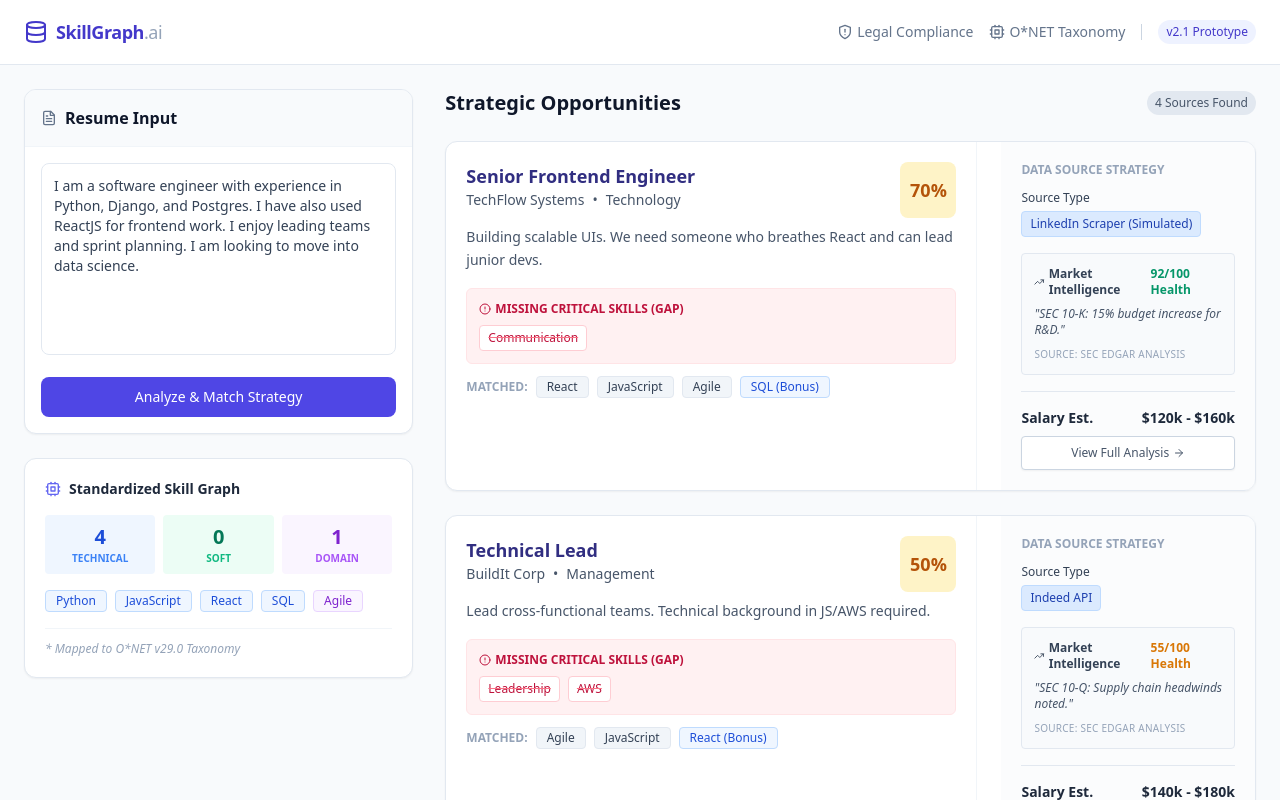
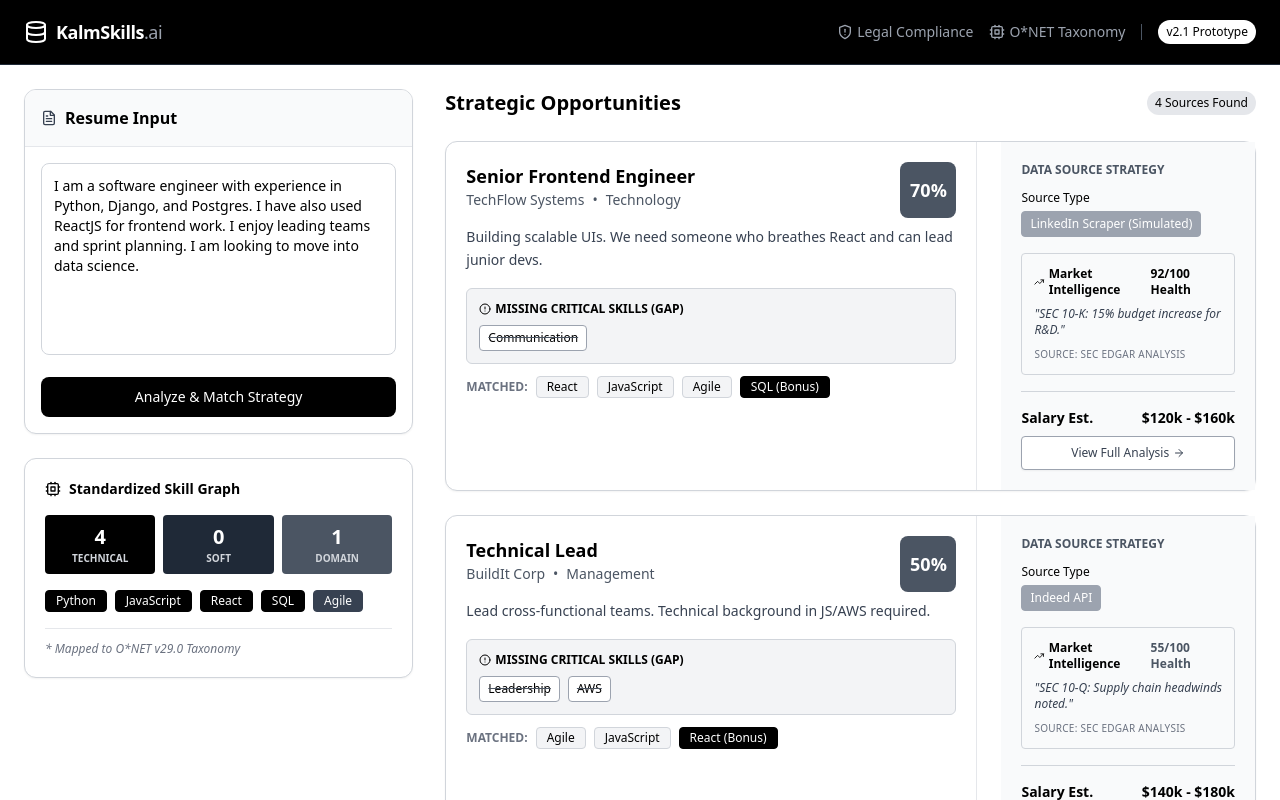
Before and after one commit to admosley95-jpg/KalmSkills, a React (Vite) app: page / in a window 1280 px wide. Both pictures are taken after a click on the button "Analyze & Match Strategy". Shown: the top 800 px of the page. Built offline with nearby package versions, Linux system fonts and the light colour scheme.

Commit message:
Rebrand to KalmSkills with black and white color scheme

```diff
--- a/src/ResumeJobMatcher.jsx
+++ b/src/ResumeJobMatcher.jsx
@@ -100,12 +100,12 @@ const JOB_DATABASE = [
 
 const Badge = ({ children, type = 'neutral', className = '' }) => {
   const styles = {
-    neutral: 'bg-slate-100 text-slate-700 border-slate-200',
-    success: 'bg-emerald-50 text-emerald-700 border-emerald-200',
-    warning: 'bg-amber-50 text-amber-700 border-amber-200',
-    danger: 'bg-rose-50 text-rose-700 border-rose-200',
-    info: 'bg-blue-50 text-blue-700 border-blue-200',
-    purple: 'bg-purple-50 text-purple-700 border-purple-200',
+    neutral: 'bg-gray-100 text-black border-gray-300',
+    success: 'bg-gray-200 text-black border-gray-400',
+    warning: 'bg-gray-300 text-black border-gray-500',
+    danger: 'bg-black text-white border-black',
+    info: 'bg-black text-white border-black',
+    purple: 'bg-gray-700 text-white border-gray-700',
   };
 
   return (
@@ -120,17 +120,17 @@ const MarketSignalCard = ({ company }) => {
   if (!data) return null;
 
   return (
-    <div className="mt-3 p-3 bg-slate-50 rounded border border-slate-200 text-xs">
+    <div className="mt-3 p-3 bg-gray-50 rounded border border-gray-300 text-xs">
       <div className="flex items-center justify-between mb-2">
-        <span className="font-semibold text-slate-700 flex items-center">
+        <span className="font-semibold text-black flex items-center">
           <TrendingUp className="w-3 h-3 mr-1" /> Market Intelligence
         </span>
-        <span className={`font-bold ${data.healthScore > 80 ? 'text-emerald-600' : 'text-amber-600'}`}>
+        <span className={`font-bold ${data.healthScore > 80 ? 'text-black' : 'text-gray-600'}`}>
           {data.healthScore}/100 Health
         </span>
       </div>
-      <p className="text-slate-600 italic">"{data.signal}"</p>
-      <div className="mt-2 flex items-center text-[10px] text-slate-400 uppercase tracking-wide">
+      <p className="text-gray-700 italic">"{data.signal}"</p>
+      <div className="mt-2 flex items-center text-[10px] text-gray-500 uppercase tracking-wide">
         Source: SEC EDGAR Analysis
       </div>
     </div>
@@ -229,19 +229,19 @@ export default function ResumeJobMatcher() {
   }, [extractedSkills]);
 
   return (
-    <div className="min-h-screen bg-slate-50 text-slate-900 font-sans">
+    <div className="min-h-screen bg-white text-black font-sans">
       {/* Top Nav */}
-      <header className="bg-white border-b border-slate-200 sticky top-0 z-10">
+      <header className="bg-black border-b border-gray-800 sticky top-0 z-10">
         <div className="max-w-7xl mx-auto px-6 h-16 flex items-center justify-between">
-          <div className="flex items-center space-x-2 text-indigo-700">
+          <div className="flex items-center space-x-2 text-white">
             <Database className="w-6 h-6" />
-            <span className="font-bold text-lg tracking-tight">SkillGraph<span className="text-slate-400 font-normal">.ai</span></span>
+            <span className="font-bold text-lg tracking-tight">KalmSkills<span className="text-gray-400 font-normal">.ai</span></span>
           </div>
-          <div className="flex items-center space-x-4 text-sm font-medium text-slate-500">
-            <span className="flex items-center hover:text-indigo-600 cursor-pointer"><ShieldAlert className="w-4 h-4 mr-1" /> Legal Compliance</span>
-            <span className="flex items-center hover:text-indigo-600 cursor-pointer"><Cpu className="w-4 h-4 mr-1" /> O*NET Taxonomy</span>
-            <div className="h-4 w-px bg-slate-300"></div>
-            <span className="text-xs bg-indigo-50 text-indigo-700 px-2 py-1 rounded-full">v2.1 Prototype</span>
+          <div className="flex items-center space-x-4 text-sm font-medium text-gray-400">
+            <span className="flex items-center hover:text-white cursor-pointer"><ShieldAlert className="w-4 h-4 mr-1" /> Legal Compliance</span>
+            <span className="flex items-center hover:text-white cursor-pointer"><Cpu className="w-4 h-4 mr-1" /> O*NET Taxonomy</span>
+            <div className="h-4 w-px bg-gray-600"></div>
+            <span className="text-xs bg-white text-black px-2 py-1 rounded-full">v2.1 Prototype</span>
           </div>
         </div>
       </header>
@@ -250,15 +250,15 @@ export default function ResumeJobMatcher() {
 
         {/* LEFT: Resume & Profile Analysis */}
         <div className="lg:col-span-4 space-y-6">
-          <div className="bg-white rounded-xl shadow-sm border border-slate-200 overflow-hidden">
-            <div className="p-4 border-b border-slate-100 bg-slate-50 flex justify-between items-center">
+          <div className="bg-white rounded-xl shadow-sm border border-gray-300 overflow-hidden">
+            <div className="p-4 border-b border-gray-200 bg-gray-50 flex justify-between items-center">
               <h2 className="font-semibold flex items-center">
-                <FileText className="w-4 h-4 mr-2 text-slate-500" /> Resume Input
+                <FileText className="w-4 h-4 mr-2 text-gray-700" /> Resume Input
               </h2>
             </div>
             <div className="p-4">
               <textarea
-                className="w-full h-48 p-3 text-sm border border-slate-200 rounded-lg focus:ring-2 focus:ring-indigo-500 outline-none resize-none text-slate-700"
+                className="w-full h-48 p-3 text-sm border border-gray-300 rounded-lg focus:ring-2 focus:ring-black outline-none resize-none text-black"
                 value={resumeText}
                 onChange={(e) => setResumeText(e.target.value)}
                 placeholder="Paste resume text here..."
@@ -266,7 +266,7 @@ export default function ResumeJobMatcher() {
               <button
                 onClick={runAnalysis}
                 disabled={isAnalyzing}
-                className="mt-4 w-full py-2.5 bg-indigo-600 hover:bg-indigo-700 text-white rounded-lg font-medium text-sm transition-all flex items-center justify-center"
+                className="mt-4 w-full py-2.5 bg-black hover:bg-gray-800 text-white rounded-lg font-medium text-sm transition-all flex items-center justify-center"
               >
                 {isAnalyzing ? 'Processing NLP...' : 'Analyze & Match Strategy'}
               </button>
@@ -275,23 +275,23 @@ export default function ResumeJobMatcher() {
 
           {/* Skill Taxonomy Visualization */}
           {extractedSkills.length > 0 && stats && (
-            <div className="bg-white rounded-xl shadow-sm border border-slate-200 p-5 animate-in fade-in slide-in-from-bottom-4">
-              <h3 className="font-semibold text-sm text-slate-800 mb-4 flex items-center">
-                <Cpu className="w-4 h-4 mr-2 text-indigo-500" /> Standardized Skill Graph
+            <div className="bg-white rounded-xl shadow-sm border border-gray-300 p-5 animate-in fade-in slide-in-from-bottom-4">
+              <h3 className="font-semibold text-sm text-black mb-4 flex items-center">
+                <Cpu className="w-4 h-4 mr-2 text-black" /> Standardized Skill Graph
               </h3>
 
               <div className="flex space-x-2 mb-4 text-center">
-                <div className="flex-1 bg-blue-50 rounded p-2">
-                  <div className="text-xl font-bold text-blue-700">{stats.hard}</div>
-                  <div className="text-[10px] uppercase text-blue-500 font-bold">Technical</div>
+                <div className="flex-1 bg-black rounded p-2">
+                  <div className="text-xl font-bold text-white">{stats.hard}</div>
+                  <div className="text-[10px] uppercase text-gray-300 font-bold">Technical</div>
                 </div>
-                <div className="flex-1 bg-emerald-50 rounded p-2">
-                  <div className="text-xl font-bold text-emerald-700">{stats.soft}</div>
-                  <div className="text-[10px] uppercase text-emerald-500 font-bold">Soft</div>
+                <div className="flex-1 bg-gray-800 rounded p-2">
+                  <div className="text-xl font-bold text-white">{stats.soft}</div>
+                  <div className="text-[10px] uppercase text-gray-300 font-bold">Soft</div>
                 </div>
-                <div className="flex-1 bg-purple-50 rounded p-2">
-                  <div className="text-xl font-bold text-purple-700">{stats.domain}</div>
-                  <div className="text-[10px] uppercase text-purple-500 font-bold">Domain</div>
+                <div className="flex-1 bg-gray-600 rounded p-2">
+                  <div className="text-xl font-bold text-white">{stats.domain}</div>
+                  <div className="text-[10px] uppercase text-gray-300 font-bold">Domain</div>
                 </div>
               </div>
 
@@ -306,7 +306,7 @@ export default function ResumeJobMatcher() {
                 ))}
               </div>
 
-              <div className="mt-4 pt-3 border-t border-slate-100 text-xs text-slate-400 italic">
+              <div className="mt-4 pt-3 border-t border-gray-200 text-xs text-gray-500 italic">
                 * Mapped to O*NET v29.0 Taxonomy
               </div>
             </div>
@@ -316,29 +316,29 @@ export default function ResumeJobMatcher() {
         {/* RIGHT: Job Matching Engine */}
         <div className="lg:col-span-8">
           {!processedMatches ? (
-            <div className="h-full flex flex-col items-center justify-center text-slate-400 border-2 border-dashed border-slate-200 rounded-xl min-h-[400px] bg-slate-50/50">
+            <div className="h-full flex flex-col items-center justify-center text-gray-400 border-2 border-dashed border-gray-300 rounded-xl min-h-[400px] bg-gray-50">
               <Briefcase className="w-16 h-16 mb-4 opacity-20" />
               <p>Ready to execute matching strategy.</p>
             </div>
           ) : (
             <div className="space-y-6">
               <div className="flex items-center justify-between">
-                <h2 className="text-xl font-bold text-slate-900">Strategic Opportunities</h2>
-                <span className="text-xs font-medium bg-slate-200 text-slate-600 px-2 py-1 rounded-full">
+                <h2 className="text-xl font-bold text-black">Strategic Opportunities</h2>
+                <span className="text-xs font-medium bg-gray-200 text-black px-2 py-1 rounded-full">
                   {processedMatches.length} Sources Found
                 </span>
               </div>
 
               {processedMatches.map((job) => (
-                <div key={job.id} className="bg-white rounded-xl shadow-sm border border-slate-200 hover:shadow-md transition-all duration-200">
+                <div key={job.id} className="bg-white rounded-xl shadow-sm border border-gray-300 hover:shadow-md transition-all duration-200">
                   <div className="grid grid-cols-1 md:grid-cols-12 gap-0 md:gap-6">
 
                     {/* Left: Job Info */}
-                    <div className="p-5 md:col-span-8 border-b md:border-b-0 md:border-r border-slate-100">
+                    <div className="p-5 md:col-span-8 border-b md:border-b-0 md:border-r border-gray-200">
                       <div className="flex justify-between items-start mb-2">
                         <div>
-                          <h3 className="font-bold text-lg text-indigo-900">{job.title}</h3>
-                          <div className="flex items-center space-x-2 text-sm text-slate-600">
+                          <h3 className="font-bold text-lg text-black">{job.title}</h3>
+                          <div className="flex items-center space-x-2 text-sm text-gray-600">
                             <span className="font-medium">{job.company}</span>
                             <span>•</span>
                             <span>{job.industry}</span>
@@ -346,41 +346,41 @@ export default function ResumeJobMatcher() {
                         </div>
                         {/* Match Score Circle */}
                         <div className={`flex flex-col items-center justify-center rounded-lg w-14 h-14 ${
-                          job.matchScore >= 80 ? 'bg-emerald-100 text-emerald-700' :
-                          job.matchScore >= 50 ? 'bg-amber-100 text-amber-700' :
-                          'bg-rose-100 text-rose-700'
+                          job.matchScore >= 80 ? 'bg-black text-white' :
+                          job.matchScore >= 50 ? 'bg-gray-600 text-white' :
+                          'bg-gray-300 text-black'
                         }`}>
                           <span className="text-lg font-bold">{job.matchScore}%</span>
                         </div>
                       </div>
 
-                      <p className="text-sm text-slate-600 mb-4 leading-relaxed">
+                      <p className="text-sm text-gray-700 mb-4 leading-relaxed">
                         {job.description}
                       </p>
 
                       {/* GAP ANALYSIS VISUALIZATION */}
                       <div className="space-y-3">
                         {job.missingReqs.length > 0 ? (
-                          <div className="bg-rose-50 rounded-md p-3 border border-rose-100">
-                            <div className="text-xs font-bold text-rose-700 uppercase mb-2 flex items-center">
+                          <div className="bg-gray-100 rounded-md p-3 border border-gray-300">
+                            <div className="text-xs font-bold text-black uppercase mb-2 flex items-center">
                               <AlertCircle className="w-3 h-3 mr-1" /> Missing Critical Skills (Gap)
                             </div>
                             <div className="flex flex-wrap gap-2">
                               {job.missingReqs.map(req => (
-                                <span key={req.name} className="text-xs text-rose-700 bg-white px-2 py-1 rounded border border-rose-200 line-through decoration-rose-400">
+                                <span key={req.name} className="text-xs text-black bg-white px-2 py-1 rounded border border-gray-400 line-through decoration-gray-600">
                                   {req.name}
                                 </span>
                               ))}
                             </div>
                           </div>
                         ) : (
-                          <div className="bg-emerald-50 rounded-md p-3 border border-emerald-100 flex items-center text-emerald-800 text-sm">
+                          <div className="bg-black rounded-md p-3 border border-black flex items-center text-white text-sm">
                             <CheckCircle className="w-4 h-4 mr-2" /> You are a 100% Technical Match for the Core Requirements.
                           </div>
                         )}
 
                         <div className="flex items-center gap-2">
-                          <span className="text-xs font-bold text-slate-400 uppercase">Matched:</span>
+                          <span className="text-xs font-bold text-gray-500 uppercase">Matched:</span>
                           {job.matchedReqs.map(r => <Badge key={r.name} type="neutral">{r.name}</Badge>)}
                           {job.matchedBonus.map(r => <Badge key={r.name} type="info">{r.name} (Bonus)</Badge>)}
                         </div>
@@ -388,18 +388,18 @@ export default function ResumeJobMatcher() {
                     </div>
 
                     {/* Right: Strategy & Market Data */}
-                    <div className="p-5 md:col-span-4 bg-slate-50/50 flex flex-col justify-between">
+                    <div className="p-5 md:col-span-4 bg-gray-50 flex flex-col justify-between">
                       <div>
-                        <div className="text-xs font-bold text-slate-400 uppercase mb-3">Data Source Strategy</div>
+                        <div className="text-xs font-bold text-gray-600 uppercase mb-3">Data Source Strategy</div>
 
                         <div className="mb-4">
-                           <div className="flex items-center text-xs font-medium text-slate-700 mb-1">
+                           <div className="flex items-center text-xs font-medium text-black mb-1">
                              Source Type
                            </div>
                            <div className={`text-xs px-2 py-1 rounded border inline-block ${
-                             job.source.includes('SEC') ? 'bg-purple-100 text-purple-800 border-purple-200' :
-                             job.source.includes('Burning Glass') ? 'bg-orange-100 text-orange-800 border-orange-200' :
-                             'bg-blue-100 text-blue-800 border-blue-200'
+                             job.source.includes('SEC') ? 'bg-black text-white border-black' :
+                             job.source.includes('Burning Glass') ? 'bg-gray-700 text-white border-gray-700' :
+                             'bg-gray-400 text-white border-gray-400'
                            }`}>
                              {job.source}
                            </div>
@@ -408,12 +408,12 @@ export default function ResumeJobMatcher() {
                         <MarketSignalCard company={job.company} />
                       </div>
 
-                      <div className="mt-4 pt-4 border-t border-slate-200">
-                        <div className="flex justify-between items-center text-sm font-bold text-slate-800 mb-1">
+                      <div className="mt-4 pt-4 border-t border-gray-300">
+                        <div className="flex justify-between items-center text-sm font-bold text-black mb-1">
                           <span>Salary Est.</span>
                           <span>{job.salary}</span>
                         </div>
-                        <button className="w-full mt-2 py-2 bg-white border border-slate-300 hover:border-indigo-500 hover:text-indigo-600 text-slate-600 rounded shadow-sm text-xs font-medium transition-colors flex items-center justify-center group">
+                        <button className="w-full mt-2 py-2 bg-white border border-gray-400 hover:border-black hover:text-black text-gray-700 rounded shadow-sm text-xs font-medium transition-colors flex items-center justify-center group">
                           View Full Analysis <ArrowRight className="w-3 h-3 ml-1 group-hover:translate-x-0.5 transition-transform" />
                         </button>
                       </div>
```
Also changed, not shown: 3 other files (tests, documents, lock files or other folders).
